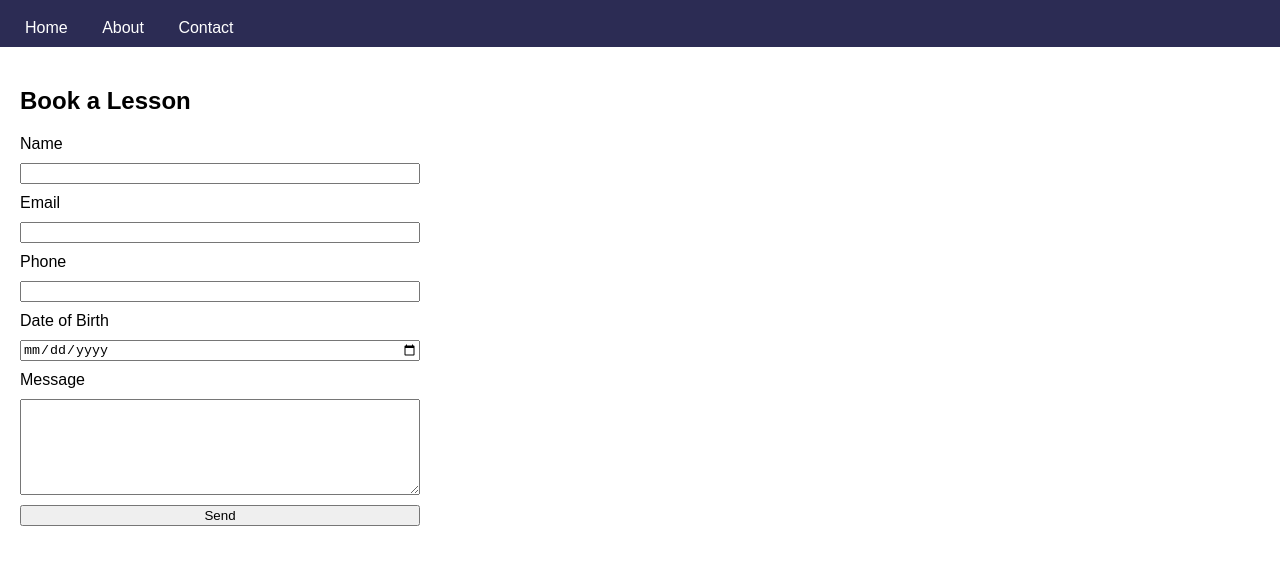
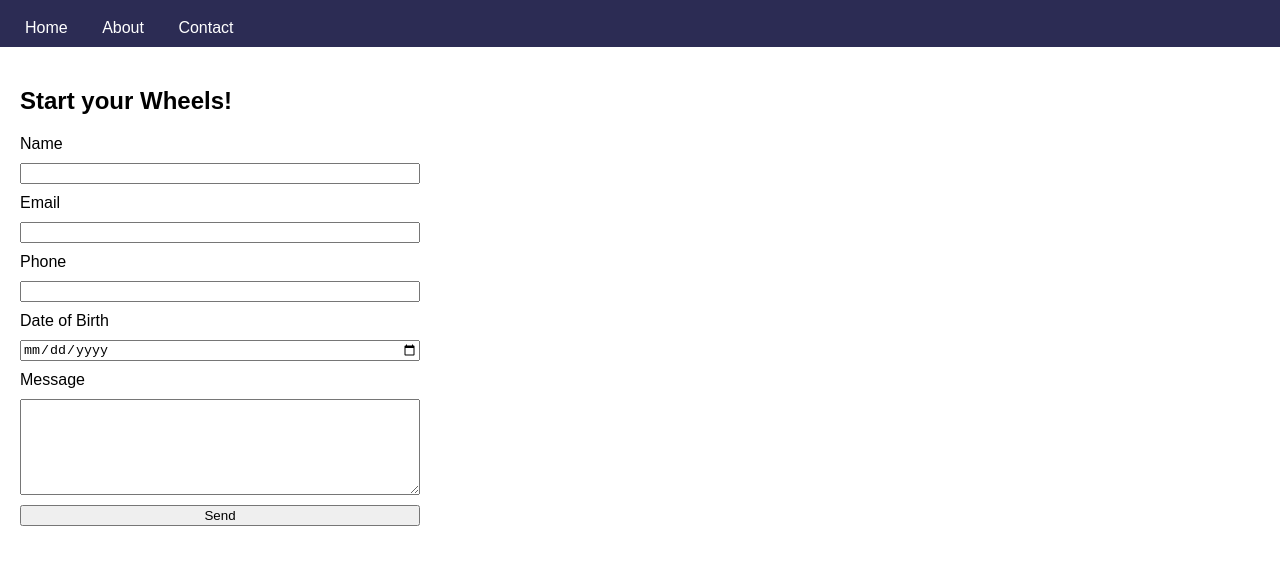
Before and after one commit to aarhira/GlowDriving, a plain HTML site: page contact.html in a window 1280 px wide. Shown: the part 71-636 px from the top of the page. Drawn offline with Linux system fonts and the light colour scheme.

Commit message:
Update contact.html heading to 'Start Your Wheels!'

```diff
--- a/contact.html
+++ b/contact.html
@@ -20,7 +20,7 @@
   </header>
 
   <main>
-    <h2>Book a Lesson</h2>
+    <h2>Start your Wheels!</h2>
     <form action="https://formspree.io/f/xpwqwlzr" method="POST">
       <input type="hidden" name="_subject" value="New message from Glow Driving!">
 
```
